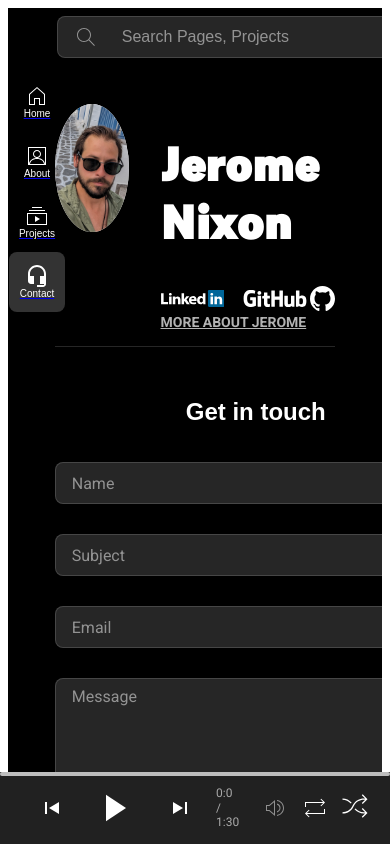
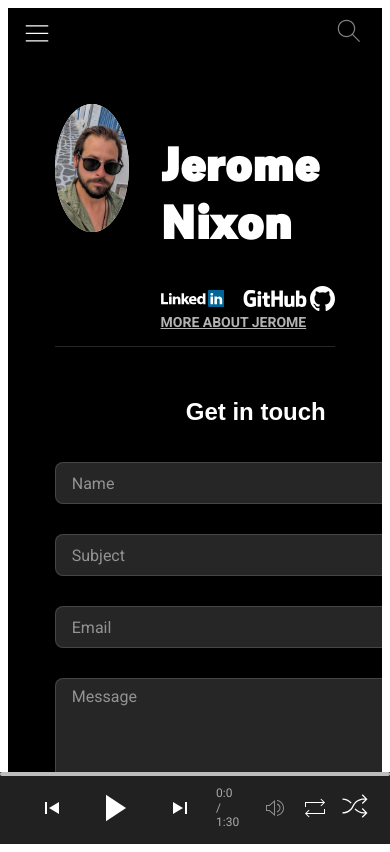
Before and after one commit to Jeromemn/Portfolio, a Next.js app: page /contact in a window 390 px wide. Built offline with nearby package versions, Linux system fonts and the light colour scheme; a web font is replaced by a local one.

Commit message:
mobile menu created, mobile search in process

```diff
--- a/src/app/components/Search.jsx
+++ b/src/app/components/Search.jsx
@@ -3,8 +3,9 @@ import React, { useState, useRef, useEffect, useMemo } from "react";
 import Link from "next/link";
 import useOnClickOutside from "../hooks/useOnOutsideClick";
 import Styled from "styled-components";
-import { SearchIcon } from "../icons";
+import { SearchIcon, BackArrow, GoBackIcon } from "../icons";
 import CenterContent from "./CenterContent";
+import { mq } from "../styles/mixins";
 
 const SearchWrapper = Styled.div`
   display: flex;
@@ -13,11 +14,22 @@ const SearchWrapper = Styled.div`
   width: 100%;
   padding-top: 1rem;
   justify-content: center;
+
+  ${mq.mobile(`
+    display: flex;
+    justify-content: center;
+    width: 100vw;
+
+  `)}
 `;
 
 const SearchContainer = Styled.div`
   display: flex;
   flex-direction: column;
+
+  ${mq.mobile(`
+    display: none;
+  `)}
 `;
 
 const SearchBox = Styled.div`
@@ -41,6 +53,20 @@ const SearchBox = Styled.div`
   background: #030303;
 
     `}
+
+${({ $isOpen }) =>
+    $isOpen &&
+    `
+  border-bottom: none;
+  border-radius: 8px 8px 0 0;
+  background: #030303;
+
+    `}
+
+    ${mq.mobile(`
+    max-width: 100%;
+    padding: 0;
+    `)}
 `;
 
 const SearchInput = Styled.input`
@@ -63,6 +89,12 @@ const SearchInput = Styled.input`
     padding-left: 0.5rem;
   }
 
+  /* ${mq.mobile(`
+    width: 100%;
+    padding: 0;
+    display: flex;
+    `)} */
+
 `;
 
 const DropDownWrapper = Styled.div`
@@ -77,6 +109,10 @@ const DropDownWrapper = Styled.div`
   box-sizing: border-box;
   border: 1px solid rgba(255, 255, 255, 0.15);
   padding: 8px 0;
+
+  ${mq.mobile(`
+   max-width: 100%;
+    `)}
 `;
 
 const DropDownItem = Styled.div`
@@ -107,6 +143,24 @@ const DropDownText = Styled.p`
   color:rgba(255,255,255,0.5);
   width: 100%;
   font-weight: 400;
+`;
+
+const MobileSearchButton = Styled.div`
+  display: flex;
+  justify-content: center;
+  align-items: center;
+  /* left: 90%; */
+  position: relative;
+`;
+
+const MobileSearchWrapper = Styled.div`
+ display: flex;
+  flex-direction: column;
+  position: fixed;
+  width: 90%;
+  padding: 5px;
+
+  /* z-index: 1000; */
 `;
 
 const dropDownSelection = [
@@ -165,9 +219,13 @@ const dropDownSelection = [
 const Search = () => {
   const [searchValue, setSearchValue] = useState("");
   const [editMode, setEditMode] = useState(false);
+  const [isOpen, setIsOpen] = useState(false);
+  console.log(isOpen);
   const toggling = () => setEditMode(!editMode);
   const dropdownRef = useRef();
   useOnClickOutside(dropdownRef, () => setEditMode(false));
+  const mobileDropdownRef = useRef();
+  useOnClickOutside(mobileDropdownRef, () => setIsOpen(false));
 
   const filteredItems = useMemo(() => {
     if (!searchValue) {
@@ -177,6 +235,12 @@ const Search = () => {
       return selection.title.toLowerCase().includes(searchValue?.toLowerCase());
     });
   }, [searchValue]);
+
+  const openSearch = () => {
+    console.log("open search");
+    setIsOpen(!isOpen);
+    setEditMode(!editMode);
+  };
 
   return (
     <SearchWrapper>
@@ -209,6 +273,39 @@ const Search = () => {
             )}
           </SearchContainer>
       </CenterContent>
+
+
+        <MobileSearchButton onClick={openSearch}>
+          <SearchIcon width={30} height={30} color="rgba(255, 255, 255, 0.5)" />
+        </MobileSearchButton>
+        {isOpen && (
+
+          <MobileSearchWrapper>
+            <SearchBox onClick={openSearch} $isOpen={isOpen}>
+              <GoBackIcon
+                width={24}
+                height={24}
+                color="rgba(255, 255, 255, 0.5)"
+                />
+              <SearchInput
+                id="inputId"
+                type="text"
+                placeholder="Search Pages, Projects"
+                value={searchValue}
+                onChange={(e) => setSearchValue(e.target.value)}
+                />
+            </SearchBox>
+              <DropDownWrapper ref={mobileDropdownRef}>
+                {filteredItems.map(({ title, link }) => (
+                  <Link key={title} href={link} onClick={openSearch}>
+                    <DropDownItem>
+                      <DropDownText>{title}</DropDownText>
+                    </DropDownItem>
+                  </Link>
+                ))}
+              </DropDownWrapper>
+        </MobileSearchWrapper>
+      )}
     </SearchWrapper>
   );
 };
--- a/src/app/components/SideBar.jsx
+++ b/src/app/components/SideBar.jsx
@@ -1,23 +1,33 @@
 "use client";
-import React from "react";
+import React, { useState } from "react";
 import Link from "next/link";
 import { usePathname } from "next/navigation";
+import { mq } from "../styles/mixins";
 import styled from "styled-components";
 import {
   YouTubeHome,
   ProfileIcon,
   SubscriptionsYT,
   ContactIcon,
+  MobileMenuBurger,
+  CloseIcon,
 } from "../icons";
+import ButtonBase from "./ButtonBase";
 
 const SidePanel = styled.div`
   display: inline-block;
   height: calc(100vh - 72px);
   position: fixed;
-  top: 72px;
+  top: 0px;
   left: 1px;
   justify-content: center;
   width: 72px;
+
+  /* ${mq.mobile(`
+  height: 50%;
+  display: flex;
+
+  `)} */
 `;
 
 const SideBarWrapper = styled.div`
@@ -28,6 +38,12 @@ const SideBarWrapper = styled.div`
   justify-content: center;
   align-items: center;
   flex-wrap: wrap;
+  position: relative;
+  top: 72px;
+
+  ${mq.mobile(`
+    display: none;
+  `)}
 `;
 
 const SidebarButton = styled.button`
@@ -60,13 +76,91 @@ const SidebarButton = styled.button`
   }
 `;
 
+const MobileMenuWrapper = styled.div`
+  display: none;
+  width: 40px;
+  position: relative;
+  align-items: center;
+  justify-content: center;
+  ${mq.mobile(`
+    display: flex;
+    padding: 1rem;
+    z-index: 100;
+
+    `)}
+
+
+
+      ${({ $open }) =>
+      $open &&
+     `
+     width: 80px;
+      position: absolute;
+      justify-content: flex-start;
+
+     `}
+`;
+
+const MobileSideBarWrapper = styled.div`
+  display: flex;
+  flex-direction: column;
+  justify-content: center;
+  align-items: center;
+  background-color: rgb(0, 0, 0);
+  position: relative;
+  z-index: 100;
+  border-right: 1px solid rgba(255,255,255,0.15);
+  box-sizing: border-box;
+`;
+
 const SideBar = () => {
   const pathname = usePathname();
+  const [open, setOpen] = useState(false);
+  console.log(open);
 
   const isPathActive = (href) => (pathname === href ? "active" : null);
 
+  const toggleOpen = () => {
+    !open ? setOpen(true) : setOpen(false);
+  };
+
   return (
     <SidePanel>
+      <MobileMenuWrapper $open={open}>
+        {!open && (
+          <ButtonBase variant="icon" onClick={toggleOpen}>
+            <MobileMenuBurger color="white" width={30} height={30} />
+          </ButtonBase>
+        )}
+        {open && (
+          <MobileSideBarWrapper>
+            <ButtonBase variant="icon" onClick={toggleOpen}>
+              <CloseIcon color="white" width={30} height={30} />
+            </ButtonBase>
+            <Link href="/">
+              <SidebarButton className={isPathActive("/")}>
+                <YouTubeHome color="white" width={24} height={24} /> Home
+              </SidebarButton>
+            </Link>
+            <Link href="/about">
+              <SidebarButton className={isPathActive("/about")}>
+                <ProfileIcon color="white" width={24} height={24} /> About
+              </SidebarButton>
+            </Link>
+            <Link href="/projects">
+              <SidebarButton className={isPathActive("/projects")}>
+                <SubscriptionsYT color="white" width={24} height={24} />{" "}
+                Projects
+              </SidebarButton>
+            </Link>
+            <Link href="/contact">
+              <SidebarButton className={isPathActive("/contact")}>
+                <ContactIcon color="white" width={24} height={24} /> Contact
+              </SidebarButton>
+            </Link>
+          </MobileSideBarWrapper>
+        )}
+      </MobileMenuWrapper>
       <SideBarWrapper>
         <Link href="/">
           <SidebarButton className={isPathActive("/")}>
--- a/src/app/icons/BackArrow.jsx
+++ b/src/app/icons/BackArrow.jsx
@@ -3,7 +3,7 @@ const BackArrow = ({ color, width, height }) => (
     viewBox="0 0 24 24"
     preserveAspectRatio="xMidYMid meet"
     focusable="false"
-    color={color}
+    fill={color}
     width={width}
     height={height}
   >
--- /dev/null
+++ b/src/app/icons/CloseIcon.jsx
@@ -0,0 +1,20 @@
+const CloseIcon = ({ color, width, height}) => {
+  return (
+    <svg
+      viewBox="0 0 24 24"
+      preserveAspectRatio="xMidYMid meet"
+      focusable="false"
+      width={width}
+      height={height}
+      fill={color}
+    >
+      <g >
+        <path
+          d="M12.7,12l6.6,6.6l-0.7,0.7L12,12.7l-6.6,6.6l-0.7-0.7l6.6-6.6L4.6,5.4l0.7-0.7l6.6,6.6l6.6-6.6l0.7,0.7L12.7,12z"
+        ></path>
+      </g>
+    </svg>
+  );
+};
+
+export default CloseIcon;
--- /dev/null
+++ b/src/app/icons/GoBackIcon.jsx
@@ -0,0 +1,18 @@
+const GoBackIcon = ({color, width, height}) => {
+  return (
+    <svg
+      viewBox="0 0 24 24"
+      preserveAspectRatio="xMidYMid meet"
+      focusable="false"
+      width={width}
+      height={height}
+      fill={color}
+    >
+      <g>
+        <path d="M21,11v1H5.64l6.72,6.72l-0.71,0.71L3.72,11.5l7.92-7.92l0.71,0.71L5.64,11H21z"></path>
+      </g>
+    </svg>
+  );
+};
+
+export default GoBackIcon;
--- /dev/null
+++ b/src/app/icons/MobileMenuBurger.jsx
@@ -0,0 +1,21 @@
+const MobileMenuBurger = ({color, width, height}) => {
+  return (
+    <svg
+      viewBox="0 0 24 24"
+      preserveAspectRatio="xMidYMid meet"
+      focusable="false"
+      width={width}
+      height={height}
+      fill={color}
+    >
+      <g >
+        <path
+          d="M21,6H3V5h18V6z M21,11H3v1h18V11z M21,17H3v1h18V17z"
+
+        ></path>
+      </g>
+    </svg>
+  );
+};
+
+export default MobileMenuBurger;
--- a/src/app/icons/index.jsx
+++ b/src/app/icons/index.jsx
@@ -28,3 +28,6 @@ export { default as WhiteLinked } from './WhiteLinked';
 export { default as GitHubName } from './GitHubName';
 export { default as NewGitHub } from './NewGitHub';
 export { default as PauseButton } from './PauseButton';
+export { default as MobileMenuBurger } from './MobileMenuBurger';
+export { default as CloseIcon } from './CloseIcon';
+export { default as GoBackIcon } from './GoBackIcon';
```
Lines whose indentation alone changed are shown as unchanged.
